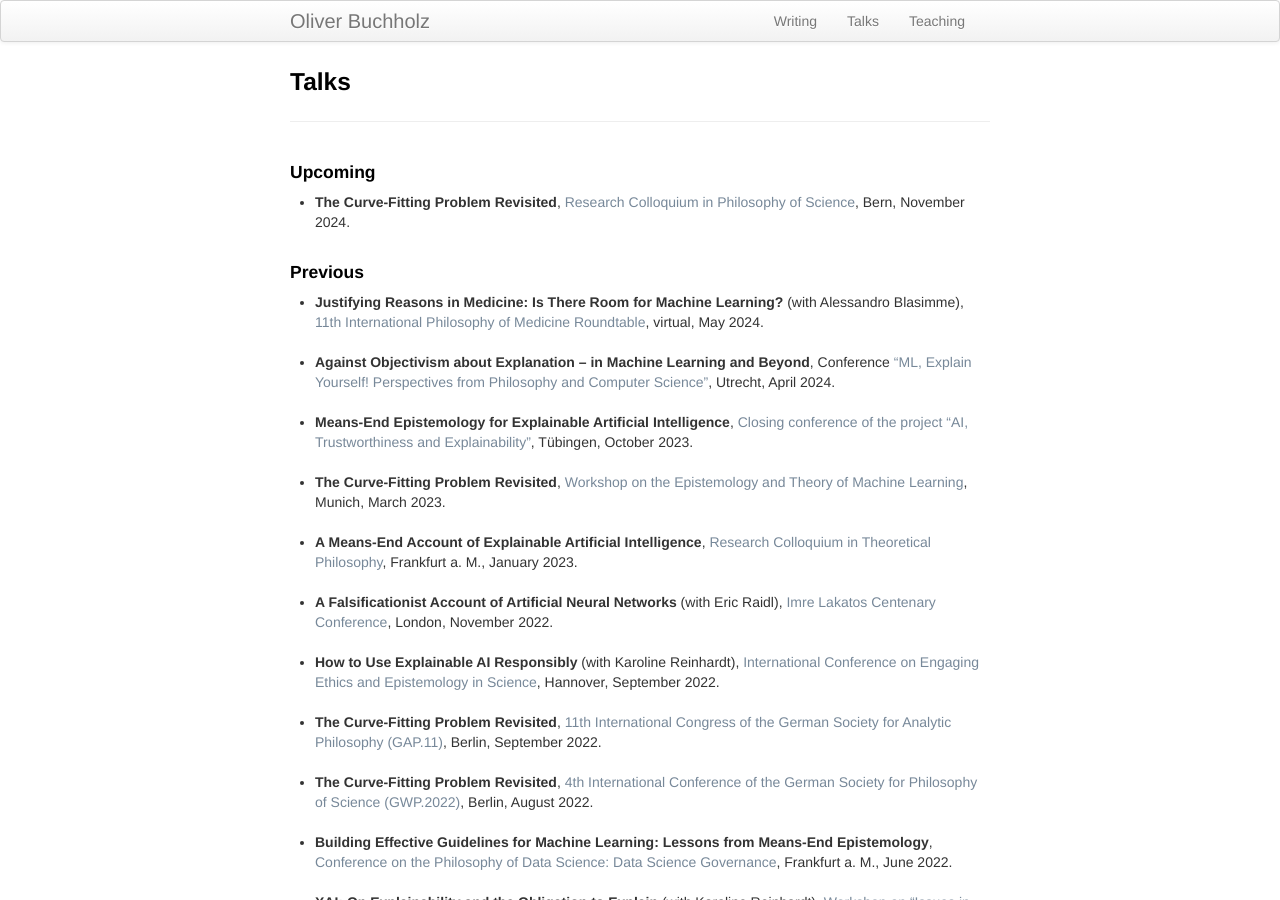
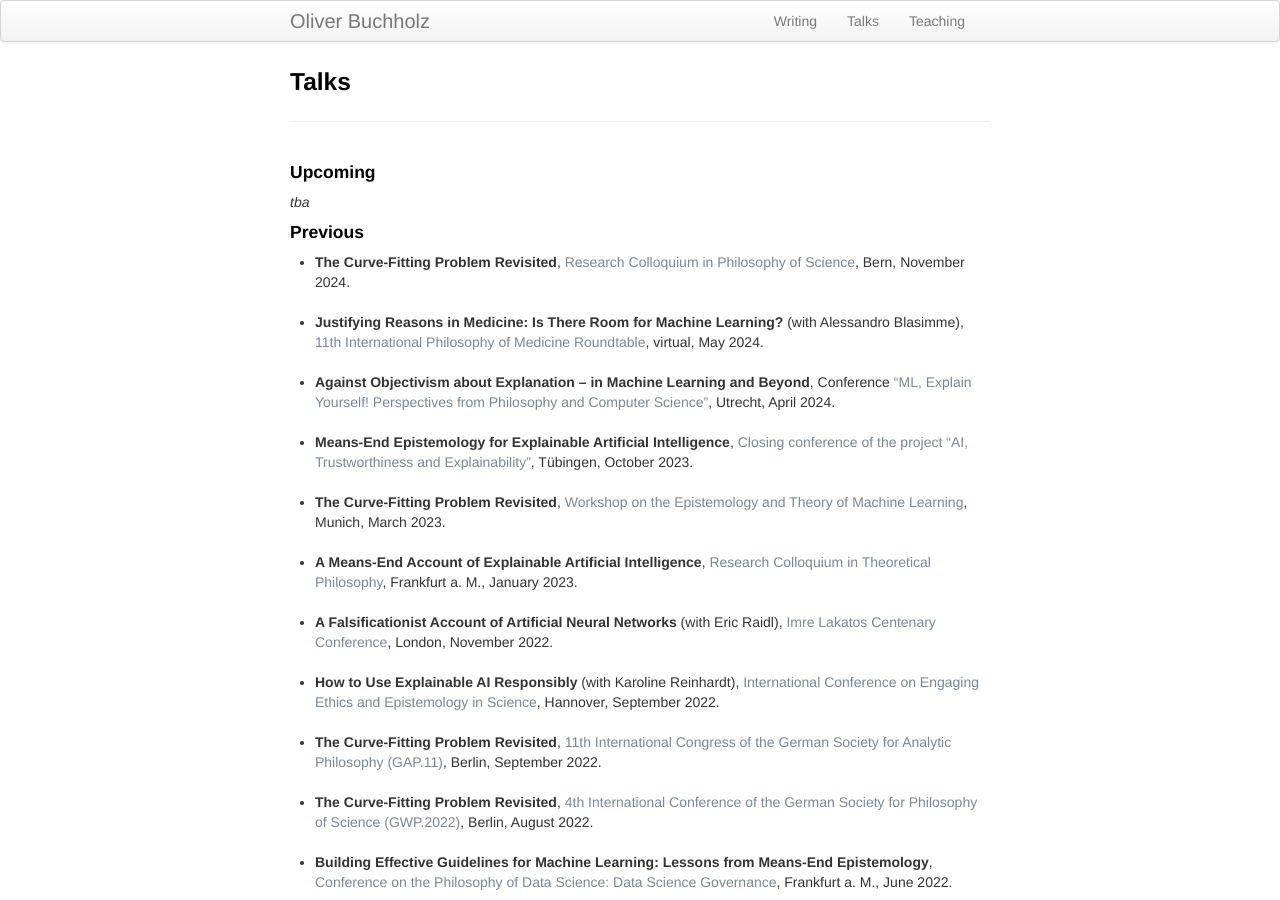
Before and after one commit to oliverbuchholz/oliverbuchholz.github.io, a Jekyll site: the page built from pages/talks.md, in a window 1280 px wide and 900 px high. Built offline with Jekyll 4.4.1, drawn with Linux system fonts in a browser that asks for light colours.

Commit message:
Update talks.md

```diff
--- a/pages/talks.md
+++ b/pages/talks.md
@@ -6,16 +6,15 @@ description: Oliver Buchholz | Talks
 
 <h4>Upcoming</h4>
 
-<ul>
-<li><b>The Curve-Fitting Problem Revisited</b>, <a href="https://www.ksl.unibe.ch/KSL/detailsansicht?2" target="_blank">Research Colloquium in Philosophy of Science</a>, Bern, November 2024.<br><br>
-</li>
-</ul>
-
+<i>tba</i>
 
 
 <h4>Previous</h4>
 
 <ul>
+<li><b>The Curve-Fitting Problem Revisited</b>, <a href="https://www.ksl.unibe.ch/KSL/detailsansicht?2" target="_blank">Research Colloquium in Philosophy of Science</a>, Bern, November 2024.<br><br>
+</li>
+
 <li><b>Justifying Reasons in Medicine: Is There Room for Machine Learning?</b> (with Alessandro Blasimme), <a href="https://philosmed.wordpress.com/2023/09/13/11th-roundtable-9-10-may-2024/" target="_blank">11th International Philosophy of Medicine Roundtable</a>, virtual, May 2024.<br><br>
 </li>
 
```
